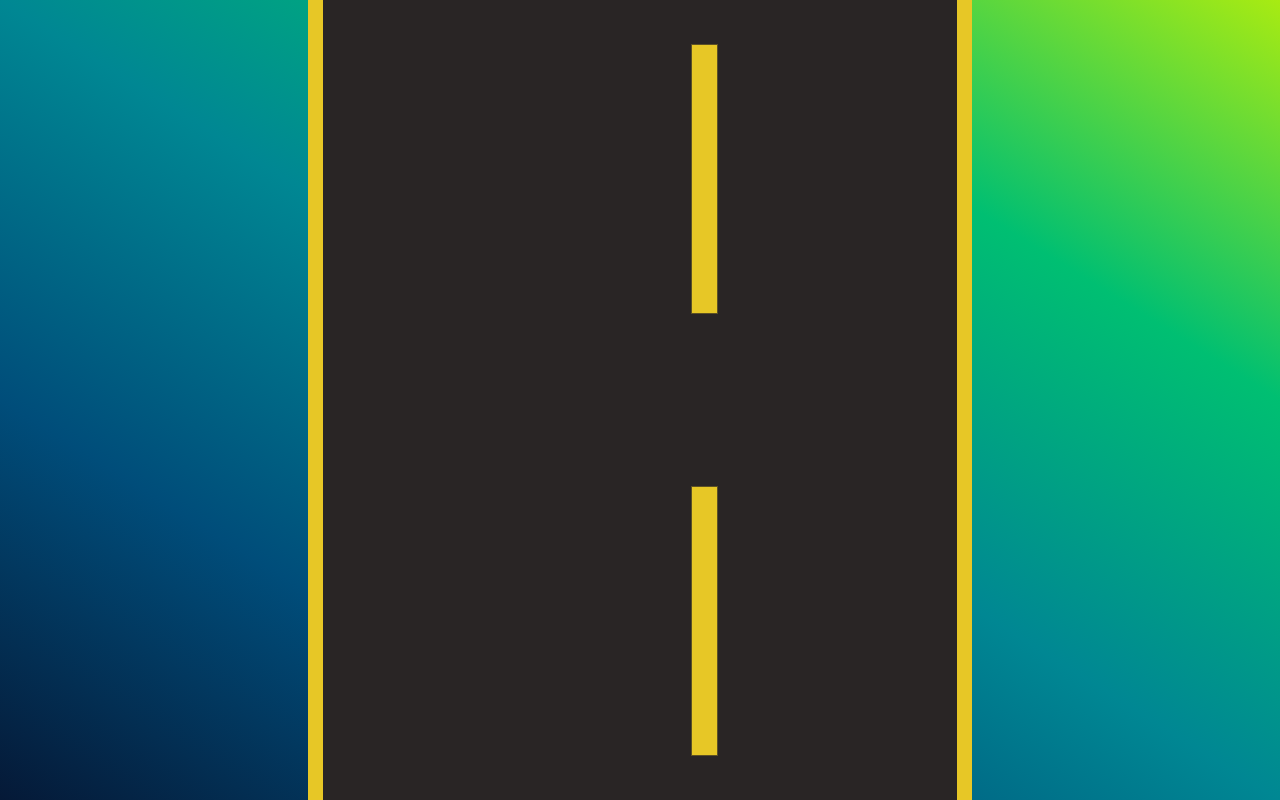
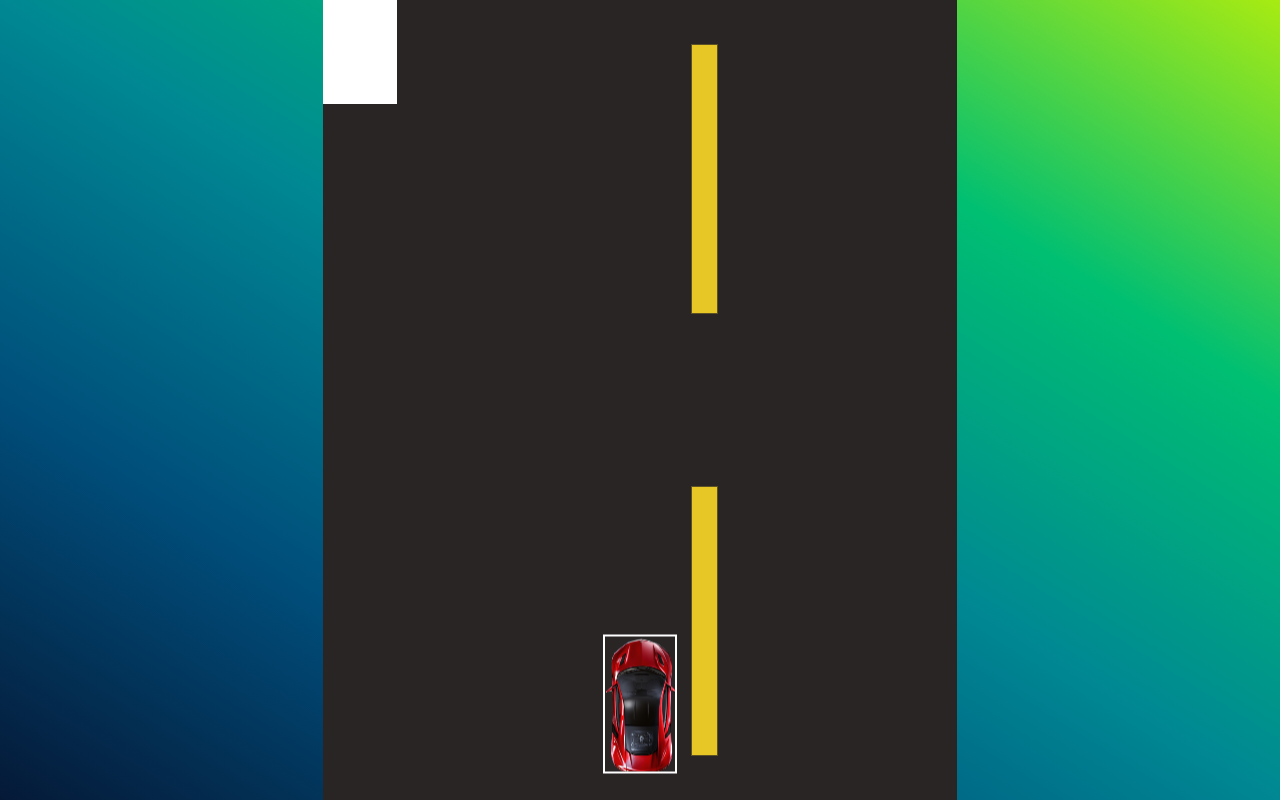
Before and after one commit to opbot-xd/carRace, a plain HTML site: page index.html in a window 1280 px wide. Drawn offline with Linux system fonts and the light colour scheme.

Commit message:
feat: adding player car and enemy boxes

```diff
--- a/index.html
+++ b/index.html
@@ -10,12 +10,10 @@
 
 <body>
     <div class="structure">
-        <div class="rail">
-
-        </div>
+        <div class="rail"></div>
         <div class="road road-animate">
-
-
+            <div class="enemy"></div>
+            <div class="mycar"></div>
         </div>
         <div class="rail"></div>
     </div>
--- a/style.css
+++ b/style.css
@@ -21,6 +21,7 @@
     width: 49.5vw;
     height: 100vh;
     background-position: 0%;
+    position:fixed;
 }
 .road-animate{
     animation: moveRoad 2s linear infinite
@@ -33,3 +34,20 @@
         background-position-y:100vh;
     }
 }
+.mycar{
+    position:absolute;
+    top:88%;
+    transform: translate(-50%,-50%);
+    left:50%;
+    border: 2px solid white;
+    height: 135px;
+    width: 70px;
+    background-image: url(./images/player.png);
+}
+.enemy{
+    border: 2px solid white;
+    height: 100px;
+    width: 70px;
+    /*background-image: url(./images/police.png);*/
+    background-color: #fff;
+}
```
